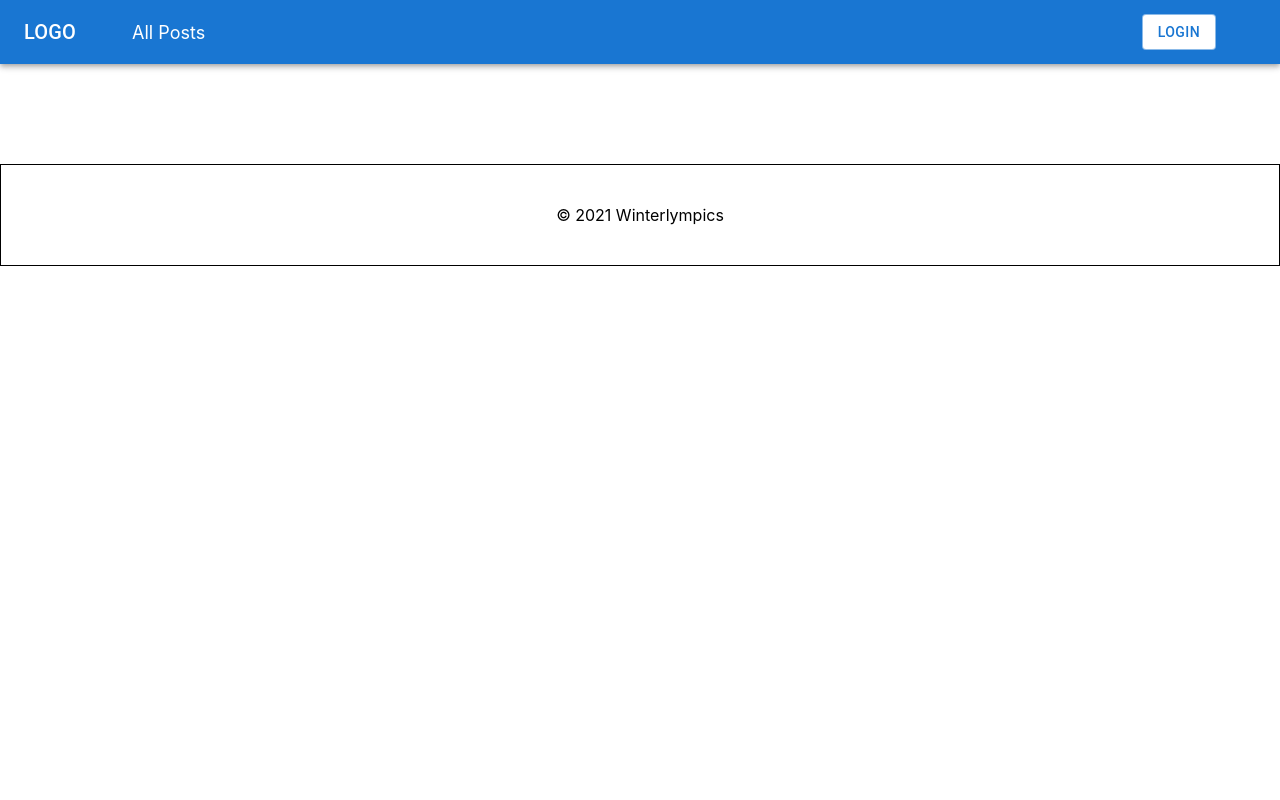
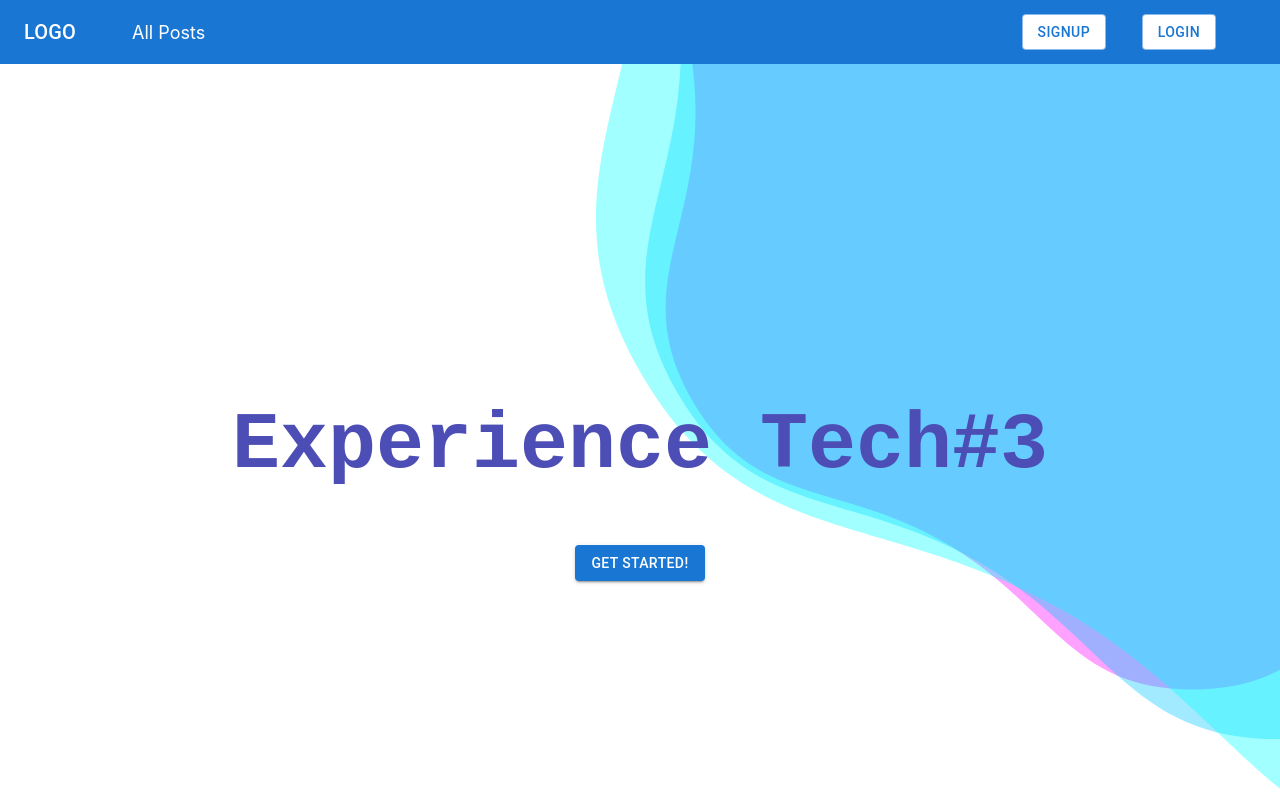
Before and after one commit to suraj10k/clear_fund, a React (Create React App) app: page / in a window 1280 px wide. Shown: the top 800 px of the page. Built offline with nearby package versions, Linux system fonts and the light colour scheme.

Commit message:
home page and signup form

```diff
--- a/src/App.js
+++ b/src/App.js
@@ -5,6 +5,7 @@ import Navbar from "./components/Navigation/Navbar";
 import PostDetailed from "./components/posts/PostDetailed";
 import Posts from "./components/posts/Posts";
 import UserPosts from "./components/posts/UserPosts";
+import TopBanner from "./components/Utility/TopBanner";
 import { authContext } from "./contexts/auth-context";
 
 const App = () => {
@@ -15,6 +16,9 @@ const App = () => {
       <div className="App">
         <Navbar />
         <Switch>
+          <Route exact path="/">
+            <TopBanner />
+          </Route>
           <Route exact path="/posts">
             <Posts />
           </Route>
--- a/src/components/Navigation/Navbar.js
+++ b/src/components/Navigation/Navbar.js
@@ -10,11 +10,14 @@ import Avatar from "@mui/material/Avatar";
 import Button from "@mui/material/Button";
 import Tooltip from "@mui/material/Tooltip";
 import MenuItem from "@mui/material/MenuItem";
-import { NavLink } from "react-router-dom";
+import { Link, NavLink } from "react-router-dom";
 import "./Navbar.css";
 import { authContext } from "../../contexts/auth-context";
+import { Backdrop } from "@mui/material";
+import Signup from "./Signup";
 
 const ResponsiveAppBar = () => {
+  const [showSignUp, setShowSignUp] = React.useState(false);
   const { user, login, logout } = React.useContext(authContext);
 
   return (
@@ -26,8 +29,9 @@ const ResponsiveAppBar = () => {
             noWrap
             component="div"
             sx={{ mr: 2, display: { xs: "none", md: "flex" } }}
+
           >
-            LOGO
+            <Link to="/">LOGO</Link>
           </Typography>
           <nav>
             <ul>
@@ -41,7 +45,9 @@ const ResponsiveAppBar = () => {
               )}
             </ul>
           </nav>
-          {user? <Button
+          {user ? (
+            <>
+              <Button
                 onClick={() => logout()}
                 sx={{
                   background: "white",
@@ -53,7 +59,24 @@ const ResponsiveAppBar = () => {
                 variant="outlined"
               >
                 logout
-          </Button>:<Button
+              </Button>
+            </>
+          ) : (
+            <>
+              <Button
+                onClick={() => setShowSignUp(true)}
+                sx={{
+                  background: "white",
+                  color: "#1976d2",
+                  position: "absolute",
+                  right: "150px",
+                  "&:hover": { background: "white", color: "#1976d2" },
+                }}
+                variant="outlined"
+              >
+                signup
+              </Button>
+              <Button
                 onClick={() => login(1)}
                 sx={{
                   background: "white",
@@ -65,9 +88,14 @@ const ResponsiveAppBar = () => {
                 variant="outlined"
               >
                 login
-        </Button>}
+              </Button>
+            </>
+          )}
         </Toolbar>
       </Container>
+      <Backdrop open={showSignUp} onClick={() => setShowSignUp(false)} sx={{ color: '#fff', zIndex: (theme) => theme.zIndex.drawer + 1 }}>
+        <Signup />
+      </Backdrop>
     </AppBar>
   );
 };
--- /dev/null
+++ b/src/components/Navigation/Signup.js
@@ -0,0 +1,26 @@
+import { Button, Card, Input, Paper, TextField, Typography } from '@mui/material'
+import React from 'react'
+
+const Signup = () => {
+    const preventProp = (e) => {
+        e.stopPropagation();
+    }
+
+    const handleSubmit = (e) => {
+        e.stopPropagation();
+    }
+
+    return (
+        <Paper sx={{ backgroundColor: "white", padding: "20px 50px" }}>
+            <Typography variant='h5'>Signup</Typography>
+            <form action="" style={{ display: "flex", flexDirection: "column" }}>
+            <TextField variant="outlined" label="Email" onClick={preventProp} />
+            <TextField variant="outlined" label="Password" onClick={preventProp} />
+                <TextField variant="outlined" label="Wallet Address" onClick={preventProp} />
+                <Button onClick={handleSubmit} variant='contained'>submit</Button>
+            </form>
+        </Paper>
+    )
+}
+
+export default Signup
--- /dev/null
+++ b/src/components/Utility/TopBanner.css
@@ -0,0 +1,87 @@
+.top-banner {
+    --text-color: rgb(76, 78, 182);
+}
+
+.top-banner {
+    box-sizing: border-box;
+    max-width: 100vw;
+    height: 100vh;
+    display: flex;
+    justify-content: center;
+    align-items: center;
+    flex-direction: column;
+    color: var(--text-color);
+    transition: all 200ms;
+}
+
+.top-banner__messages-container {
+    display: flex;
+    min-width: 20vw;
+    justify-content: center;
+    align-items: center;
+    flex-direction: row;
+}
+
+.top-banner h1 {
+    font-family: "Source Code Pro", monospace;
+    font-size: 5em;
+}
+
+.fade-enter {
+    opacity: 0;
+}
+
+.fade-enter-active {
+    opacity: 1;
+    transition: all 200ms;
+}
+
+.fade-exit {
+    opacity: 1;
+}
+
+.fade-exit-active {
+    opacity: 0;
+    transition: all 200ms;
+}
+
+.messages {
+    position: relative;
+    /* min-width: 20vw; */
+    display: flex;
+    justify-content: center;
+    align-items: center;
+}
+
+.messages > *{
+    position: absolute;
+    top: 0;
+    left: 0;
+    margin: 0;
+}
+
+.message {
+    transition: all 200ms;
+}
+
+.previous {
+
+    transform: translateY(-50px);
+    opacity: 0;
+}
+
+.next {
+    transform: translateY(50px);
+    opacity: 0;
+}
+
+@media screen and (max-width: 768px) {
+    .top-banner {
+        flex-direction: column;
+    }
+
+    .top-banner h1 {
+        font-size: 2.5em;
+        font-weight: 700;
+    }
+}
--- /dev/null
+++ b/src/components/Utility/TopBanner.js
@@ -0,0 +1,53 @@
+import React, { useEffect, useState } from "react";
+import { Button } from "@mui/material";
+import "./TopBanner.css";
+
+const messages = ["Tech#1", "Tech#2", "Tech#3"];
+
+const TopBanner = () => {
+  const [messageIndex, setMessageIndex] = useState(0);
+
+  useEffect(() => {
+    const tout = setTimeout(() => {
+      if (messageIndex !== messages.length - 1)
+        setMessageIndex(messageIndex + 1);
+    }, 1000);
+
+    return () => clearTimeout(tout);
+  }, [messageIndex]);
+
+  return (
+    <div
+      id="top-banner"
+      style={{ background: "url(/bg.svg)" }}
+      className="top-banner"
+    >
+      <div className="top-banner__messages-container">
+        <h1>Experience&nbsp;</h1>
+        <div className="messages">
+          <h1 style={{ opacity: "0", position: "relative" }}>
+            {messages[messageIndex]}
+          </h1>{" "}
+          {/* should be equal to the longest message so as to acquire min length  */}
+          {messages.map((message, index) => (
+            <h1
+              className={`message ${index === messageIndex && "current"}
+              ${index > messageIndex && "next"}
+              ${index < messageIndex && "previous"}`}
+              key={index}
+            >
+              {message}
+            </h1>
+          ))}
+        </div>
+      </div>
+      <Button
+        variant="contained"
+      >
+        GET STARTED!
+      </Button>
+    </div>
+  );
+};
+
+export default TopBanner;
--- a/src/data/posts.js
+++ b/src/data/posts.js
@@ -25,6 +25,45 @@ const posts = [
       "Heat 1/2 cup of the broth in a pot until simmering, add saffron and set aside for 10 minutes. Heat oil in a (14- to 16-inch) paella pan or a large, deep skillet over medium-high heat. Add chicken, shrimp and chorizo, and cook, stirring occasionally until lightly browned, 6 to 8 minutes. Transfer shrimp to a large plate and set aside, leaving chicken and chorizo in the pan. Add pimentón, bay leaves, garlic, tomatoes, onion, salt and pepper, and cook, stirring often until thickened and fragrant, about 10 minutes. Add saffron broth and remaining 4 1/2 cups chicken broth; bring to a boil. Add rice and stir very gently to distribute. Top with artichokes and peppers, and cook without stirring, until most of the liquid is absorbed, 15 to 18 minutes. Reduce heat to medium-low, add reserved shrimp and mussels, tucking them down into the rice, and cook again without stirring, until mussels have opened and rice is just tender, 5 to 7 minutes more. (Discard any mussels that don’t open.) Set aside off of the heat to let rest for 10 minutes, and then serve.",
     creator_id: 2,
   },
+  {
+    id: 3,
+    title: "Shrimp and Chorizo Paella",
+    subheader: "September 14, 2016",
+    image: "paella",
+    description:
+      "This impressive paella is a perfect party dish and a fun meal to cook together with your guests. Add 1 cup of frozen peas along with the mussels, if you like.",
+    collected: 300,
+    target: 300,
+    content:
+      "Heat 1/2 cup of the broth in a pot until simmering, add saffron and set aside for 10 minutes. Heat oil in a (14- to 16-inch) paella pan or a large, deep skillet over medium-high heat. Add chicken, shrimp and chorizo, and cook, stirring occasionally until lightly browned, 6 to 8 minutes. Transfer shrimp to a large plate and set aside, leaving chicken and chorizo in the pan. Add pimentón, bay leaves, garlic, tomatoes, onion, salt and pepper, and cook, stirring often until thickened and fragrant, about 10 minutes. Add saffron broth and remaining 4 1/2 cups chicken broth; bring to a boil. Add rice and stir very gently to distribute. Top with artichokes and peppers, and cook without stirring, until most of the liquid is absorbed, 15 to 18 minutes. Reduce heat to medium-low, add reserved shrimp and mussels, tucking them down into the rice, and cook again without stirring, until mussels have opened and rice is just tender, 5 to 7 minutes more. (Discard any mussels that don’t open.) Set aside off of the heat to let rest for 10 minutes, and then serve.",
+    creator_id: 3,
+  },
+  {
+    id: 4,
+    title: "Shrimp and Chorizo Paella",
+    subheader: "September 14, 2016",
+    image: "paella",
+    description:
+      "This impressive paella is a perfect party dish and a fun meal to cook together with your guests. Add 1 cup of frozen peas along with the mussels, if you like.",
+    collected: 300,
+    target: 300,
+    content:
+      "Heat 1/2 cup of the broth in a pot until simmering, add saffron and set aside for 10 minutes. Heat oil in a (14- to 16-inch) paella pan or a large, deep skillet over medium-high heat. Add chicken, shrimp and chorizo, and cook, stirring occasionally until lightly browned, 6 to 8 minutes. Transfer shrimp to a large plate and set aside, leaving chicken and chorizo in the pan. Add pimentón, bay leaves, garlic, tomatoes, onion, salt and pepper, and cook, stirring often until thickened and fragrant, about 10 minutes. Add saffron broth and remaining 4 1/2 cups chicken broth; bring to a boil. Add rice and stir very gently to distribute. Top with artichokes and peppers, and cook without stirring, until most of the liquid is absorbed, 15 to 18 minutes. Reduce heat to medium-low, add reserved shrimp and mussels, tucking them down into the rice, and cook again without stirring, until mussels have opened and rice is just tender, 5 to 7 minutes more. (Discard any mussels that don’t open.) Set aside off of the heat to let rest for 10 minutes, and then serve.",
+    creator_id: 4,
+  },
+  {
+    id: 5,
+    title: "Shrimp and Chorizo Paella",
+    subheader: "September 14, 2016",
+    image: "paella",
+    description:
+      "This impressive paella is a perfect party dish and a fun meal to cook together with your guests. Add 1 cup of frozen peas along with the mussels, if you like.",
+    collected: 300,
+    target: 300,
+    content:
+      "Heat 1/2 cup of the broth in a pot until simmering, add saffron and set aside for 10 minutes. Heat oil in a (14- to 16-inch) paella pan or a large, deep skillet over medium-high heat. Add chicken, shrimp and chorizo, and cook, stirring occasionally until lightly browned, 6 to 8 minutes. Transfer shrimp to a large plate and set aside, leaving chicken and chorizo in the pan. Add pimentón, bay leaves, garlic, tomatoes, onion, salt and pepper, and cook, stirring often until thickened and fragrant, about 10 minutes. Add saffron broth and remaining 4 1/2 cups chicken broth; bring to a boil. Add rice and stir very gently to distribute. Top with artichokes and peppers, and cook without stirring, until most of the liquid is absorbed, 15 to 18 minutes. Reduce heat to medium-low, add reserved shrimp and mussels, tucking them down into the rice, and cook again without stirring, until mussels have opened and rice is just tender, 5 to 7 minutes more. (Discard any mussels that don’t open.) Set aside off of the heat to let rest for 10 minutes, and then serve.",
+    creator_id: 5,
+  },
 ];
 
 export default posts;
```
Also changed, not shown: src/components/Utility/BackdropLoading.js (added, +26 -0 lines), public/bg.svg (added). Lines whose indentation alone changed are shown as unchanged.
